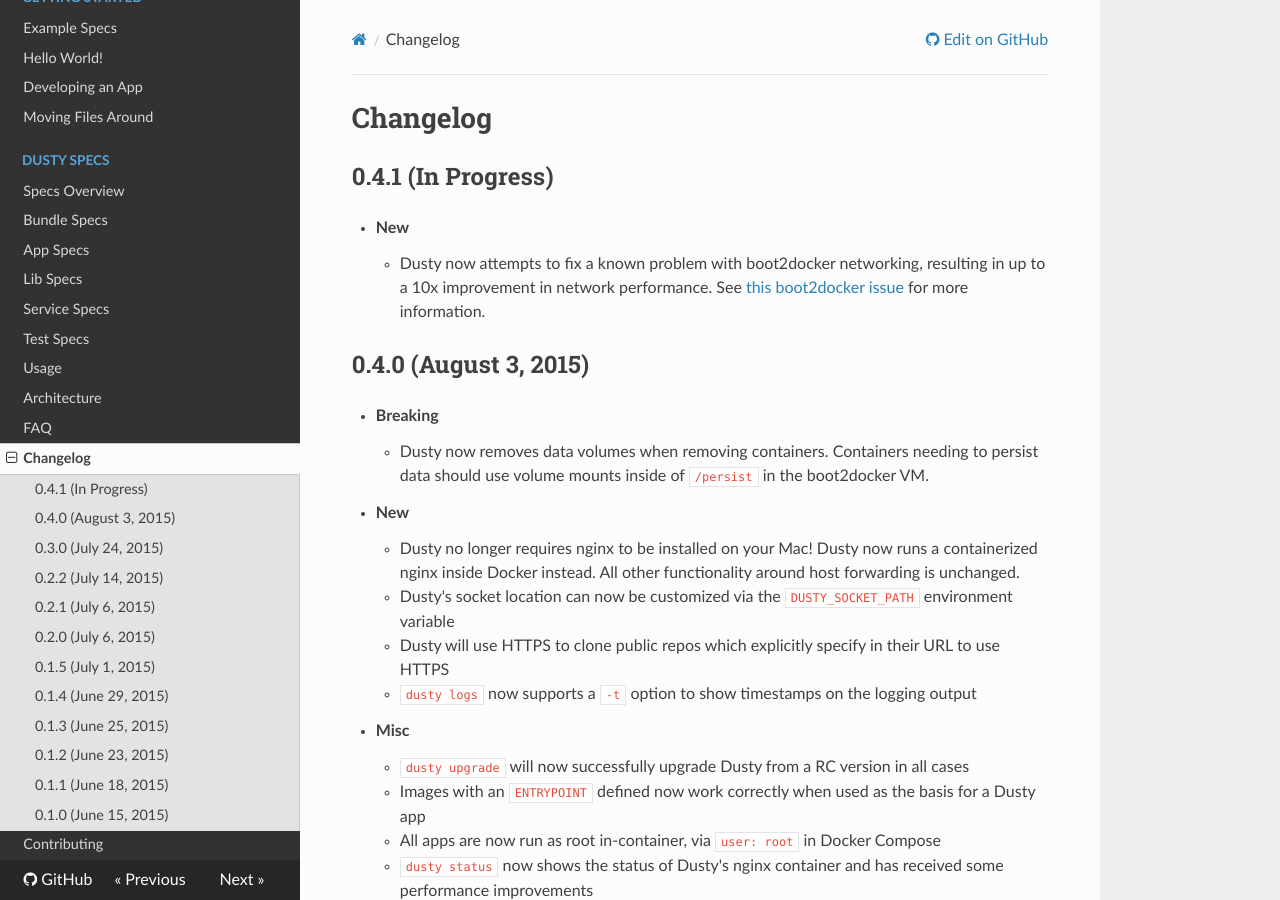
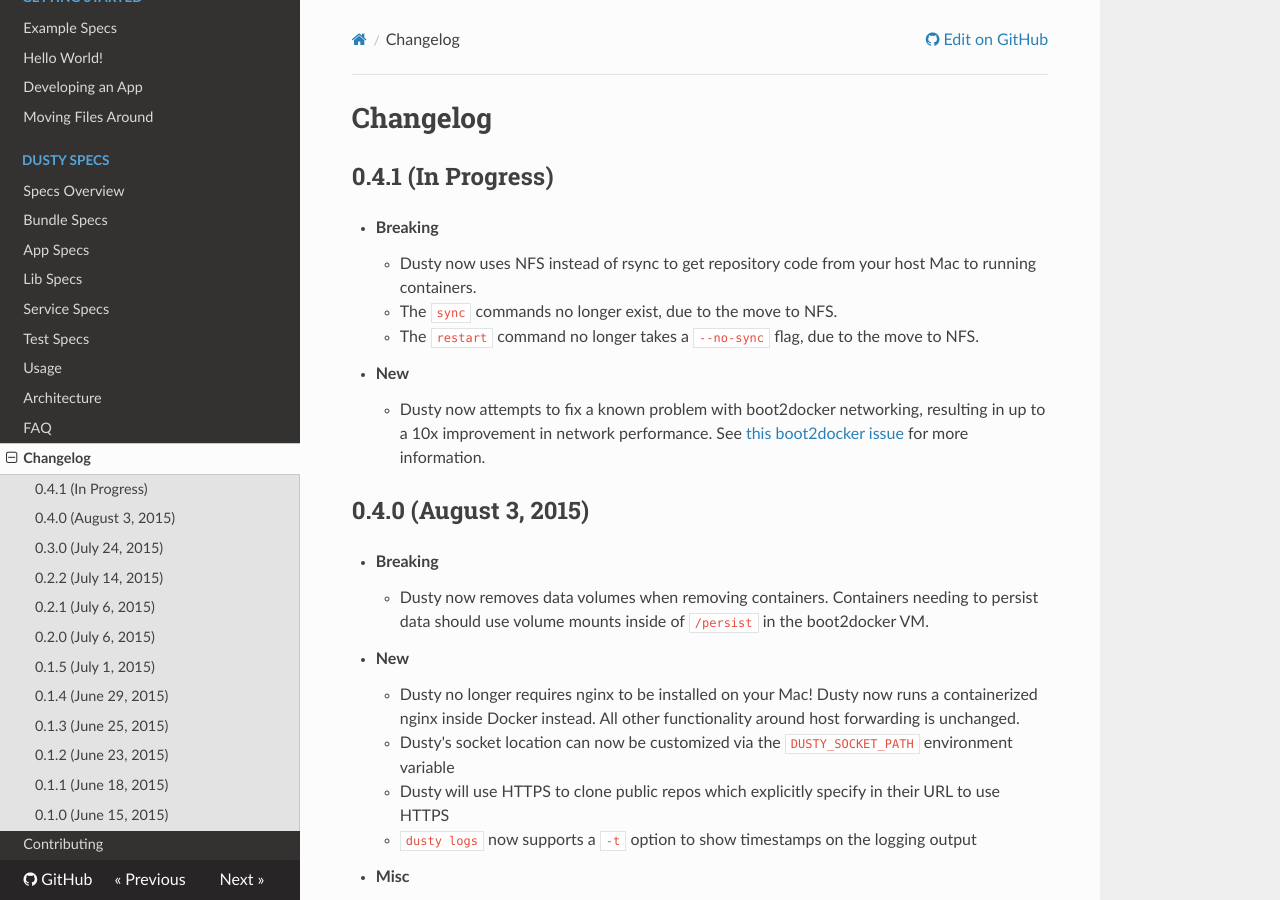
Before and after one commit to gamechanger/dusty, an MkDocs documentation site: the page built from docs/changelog.md, in a window 1280 px wide and 900 px high. Built offline with MkDocs 1.6.1, drawn with Linux system fonts in a browser that asks for light colours; nearby versions of some CDN libraries; old or Windows-style settings are respelled for this version of MkDocs.

Commit message:
nfs changelog

```diff
--- a/docs/changelog.md
+++ b/docs/changelog.md
@@ -2,6 +2,10 @@
 
 ## 0.4.1 (In Progress)
 
+* **Breaking**
+    * Dusty now uses NFS instead of rsync to get repository code from your host Mac to running containers.
+    * The `sync` commands no longer exist, due to the move to NFS.
+    * The `restart` command no longer takes a `--no-sync` flag, due to the move to NFS.
 * **New**
     * Dusty now attempts to fix a known problem with boot2docker networking, resulting in up to a 10x improvement in network performance. See [this boot2docker issue](https://github.com/boot2docker/boot2docker/issues/1022) for more information.
 
```
